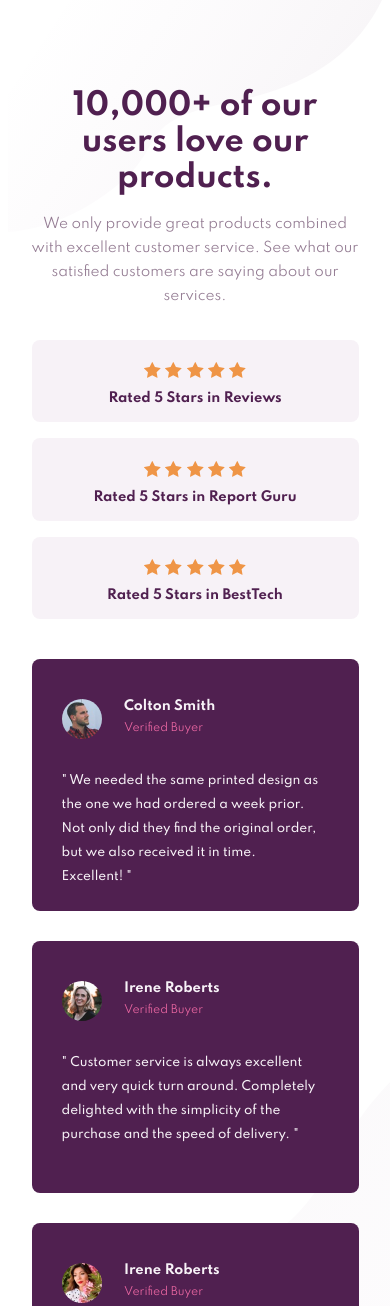
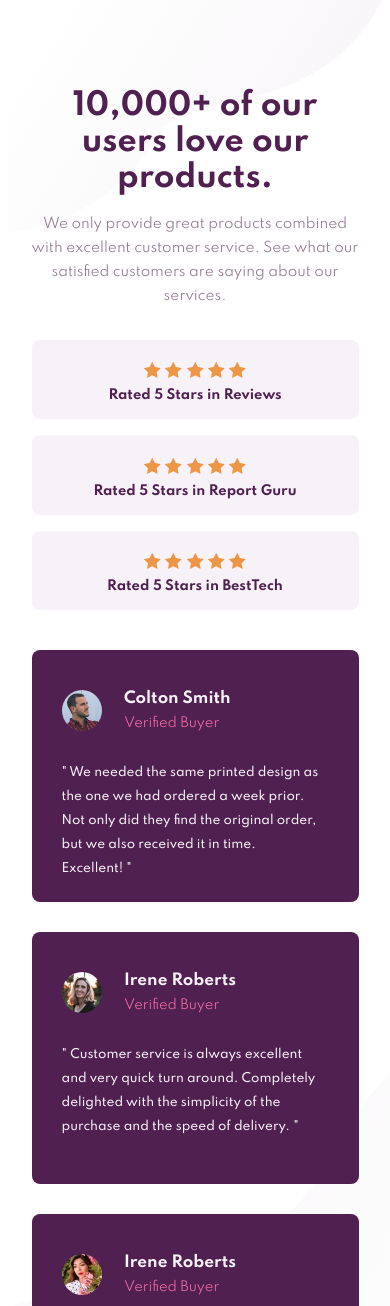
Before and after one commit to stanislavcodes/social-proof-section, a plain HTML site: page index.html in a window 390 px wide. Shown: the top 1306 px of the page. Drawn offline with Linux system fonts and the light colour scheme.

Commit message:
responsiveness fix

```diff
--- a/index.html
+++ b/index.html
@@ -73,7 +73,7 @@
                 />
               </svg>
             </div>
-            <h3>Rated 5 Stars in Reviews</h3>
+            <h2>Rated 5 Stars in Reviews</h2>
           </div>
           <div class="rating-box">
             <div class="stars">
@@ -113,7 +113,7 @@
                 />
               </svg>
             </div>
-            <h3>Rated 5 Stars in Report Guru</h3>
+            <h2>Rated 5 Stars in Report Guru</h2>
           </div>
           <div class="rating-box">
             <div class="stars">
@@ -153,7 +153,7 @@
                 />
               </svg>
             </div>
-            <h3>Rated 5 Stars in BestTech</h3>
+            <h2>Rated 5 Stars in BestTech</h2>
           </div>
         </section>
       </header>
@@ -162,8 +162,8 @@
           <div class="person">
             <img src="images/image-colton.jpg" alt="Colton Smith photo" />
             <div class="name">
-              <h4>Colton Smith</h4>
-              <h5>Verified Buyer</h5>
+              <h3>Colton Smith</h3>
+              <h4>Verified Buyer</h4>
             </div>
           </div>
           <p class="review-text">
@@ -176,8 +176,8 @@
           <div class="person">
             <img src="images/image-irene.jpg" alt="Irene Roberts photo" />
             <div class="name">
-              <h4>Irene Roberts</h4>
-              <h5>Verified Buyer</h5>
+              <h3>Irene Roberts</h3>
+              <h4>Verified Buyer</h4>
             </div>
           </div>
           <p class="review-text">
@@ -190,8 +190,8 @@
           <div class="person">
             <img src="images/image-anne.jpg" alt="Anne Wallace photo" />
             <div class="name">
-              <h4>Irene Roberts</h4>
-              <h5>Verified Buyer</h5>
+              <h3>Irene Roberts</h3>
+              <h4>Verified Buyer</h4>
             </div>
           </div>
           <p class="review-text">
--- a/style.css
+++ b/style.css
@@ -27,8 +27,8 @@ main {
   padding-top: 9rem;
 }
 h1,
-h3,
-h4 {
+h2,
+h3 {
   font-weight: 700;
   color: hsl(300, 43%, 22%);
   margin: 0;
@@ -36,13 +36,14 @@ h4 {
 h1 {
   font-size: 3rem;
 }
-h3 {
+h2 {
   font-size: 0.8125rem;
 }
 header {
   display: grid;
   grid-template-columns: 1fr 1fr;
   grid-template-rows: 16.25rem;
+  align-items: center;
 }
 header section {
 }
@@ -55,6 +56,8 @@ header p {
 .rating-bars {
   display: grid;
   gap: 1rem;
+  grid-template-columns: 1fr;
+  grid-template-rows: repeat(3, 3.5rem);
 }
 .rating-box:nth-child(1) {
   justify-self: start;
@@ -66,7 +69,7 @@ header p {
   justify-self: end;
 }
 .rating-box {
-  padding: 1.4rem 2rem;
+  padding: 1.125rem 2rem;
   border-radius: 0.5rem;
   background-color: hsl(300, 24%, 96%);
   width: 27.8125rem;
@@ -77,6 +80,9 @@ header p {
   align-items: center;
   gap: 2rem;
   /* margin-bottom: 1rem; */
+}
+.stars {
+  height: 1.125rem;
 }
 .reviews {
   margin-top: 4.5rem;
@@ -107,12 +113,12 @@ header p {
   width: 2.5rem;
   border-radius: 100%;
 }
-.name h4 {
+.name h3 {
   color: hsl(300, 24%, 96%);
   font-weight: 700;
   margin-bottom: 0.5rem;
 }
-.name h5 {
+.name h4 {
   font-weight: 400;
   color: hsl(333, 80%, 67%);
 }
@@ -126,7 +132,7 @@ header p {
   color: hsl(300, 24%, 96%);
 }
 .attribution {
-  margin-top: 3rem;
+  margin-top: 5rem;
   font-size: 12px;
   text-align: center;
   display: flex;
@@ -202,6 +208,7 @@ header p {
     grid-column: 1/-1;
   }
   .attribution {
+    margin-top: 3rem;
     margin-bottom: 3rem;
   }
 }
```
